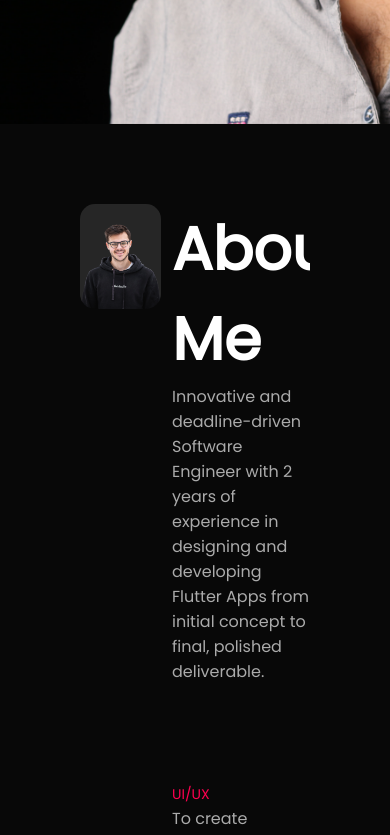
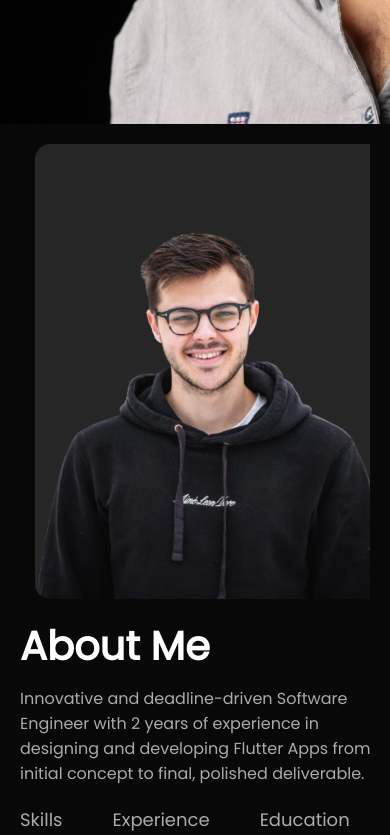
Before and after one commit to ali-hamza-jutt/abdullah-portfolio, a React (Create React App) app: page / in a window 390 px wide. Shown: the part 720-1555 px from the top of the page. Built offline with nearby package versions, Linux system fonts and the light colour scheme.

Commit message:
Making about section responsive

```diff
--- a/src/components/about/About.css
+++ b/src/components/about/About.css
@@ -80,3 +80,34 @@
     display: block;
     opacity: 1;
 }
+
+@media screen and (max-width:600px) {
+    .about-section{
+        padding: 20px;
+    }
+
+    .row{
+        display: flex;
+        flex-direction: column;
+        justify-content: center;
+        align-items: center;
+    }
+    .sub-heading{
+        color: var(--white-color);
+        font-size: 40px;
+        font-weight: 600;
+        margin: 10px 0;
+    }
+    .tab-titles{
+        display: flex;
+        margin: 20px 0;
+    }
+    .tab-links{
+        font-weight: 500;
+        font-size: 18px;
+        cursor: pointer;
+        position: relative;
+    }
+
+
+}
```
